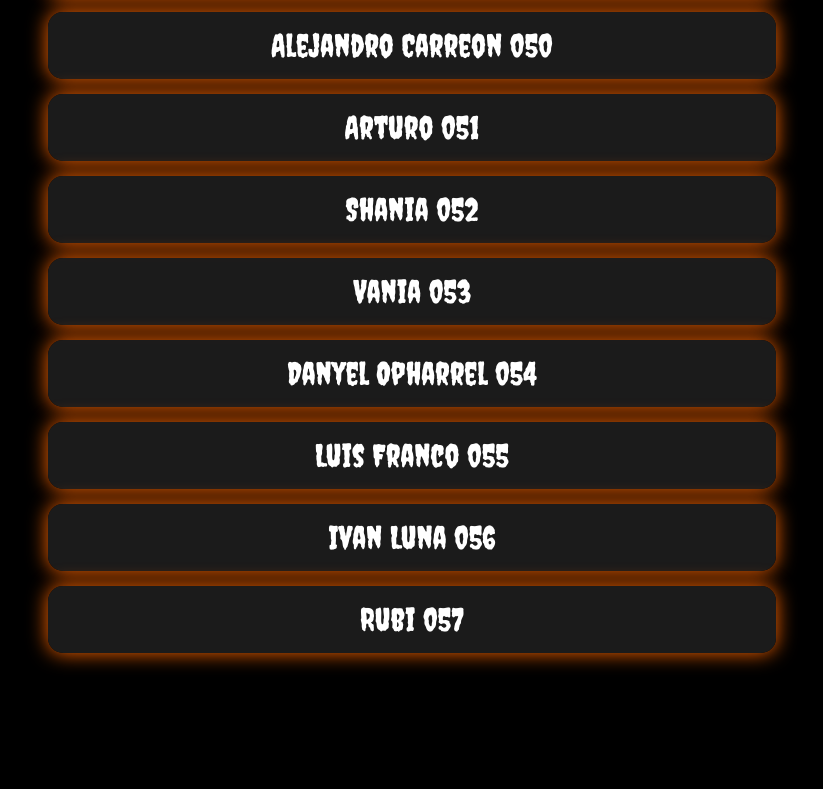
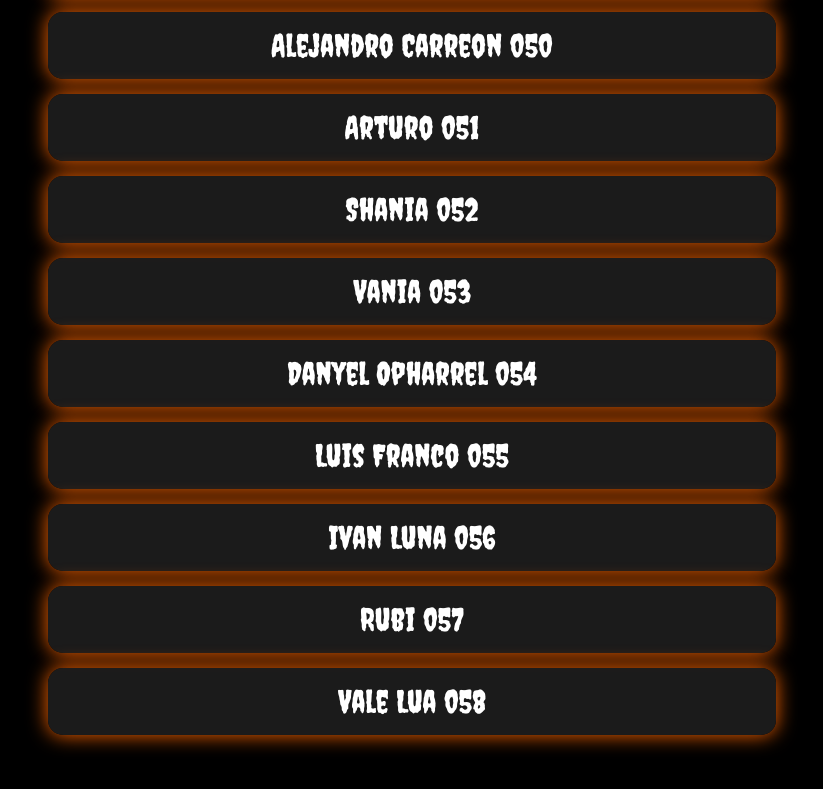
Before and after one commit to san221217-maker/halloween, a plain HTML site: page index.html in a window 1280 px wide. Shown: the part 4145-4934 px from the top of the page, without its empty margins (228-1051 px from the left). Before the commit the page ends 4888 px from the top, so only its background shows below. Drawn offline with Linux system fonts and the light colour scheme.

Commit message:
Actualizar index.html

```diff
--- a/index.html
+++ b/index.html
@@ -118,6 +118,8 @@
     <li>Luis Franco 055 </li>
     <li>Ivan Luna 056 </li>
     <li>Rubi 057 </li>
+    <li>Vale Lua 058 </li>
+
 
 
 
```
